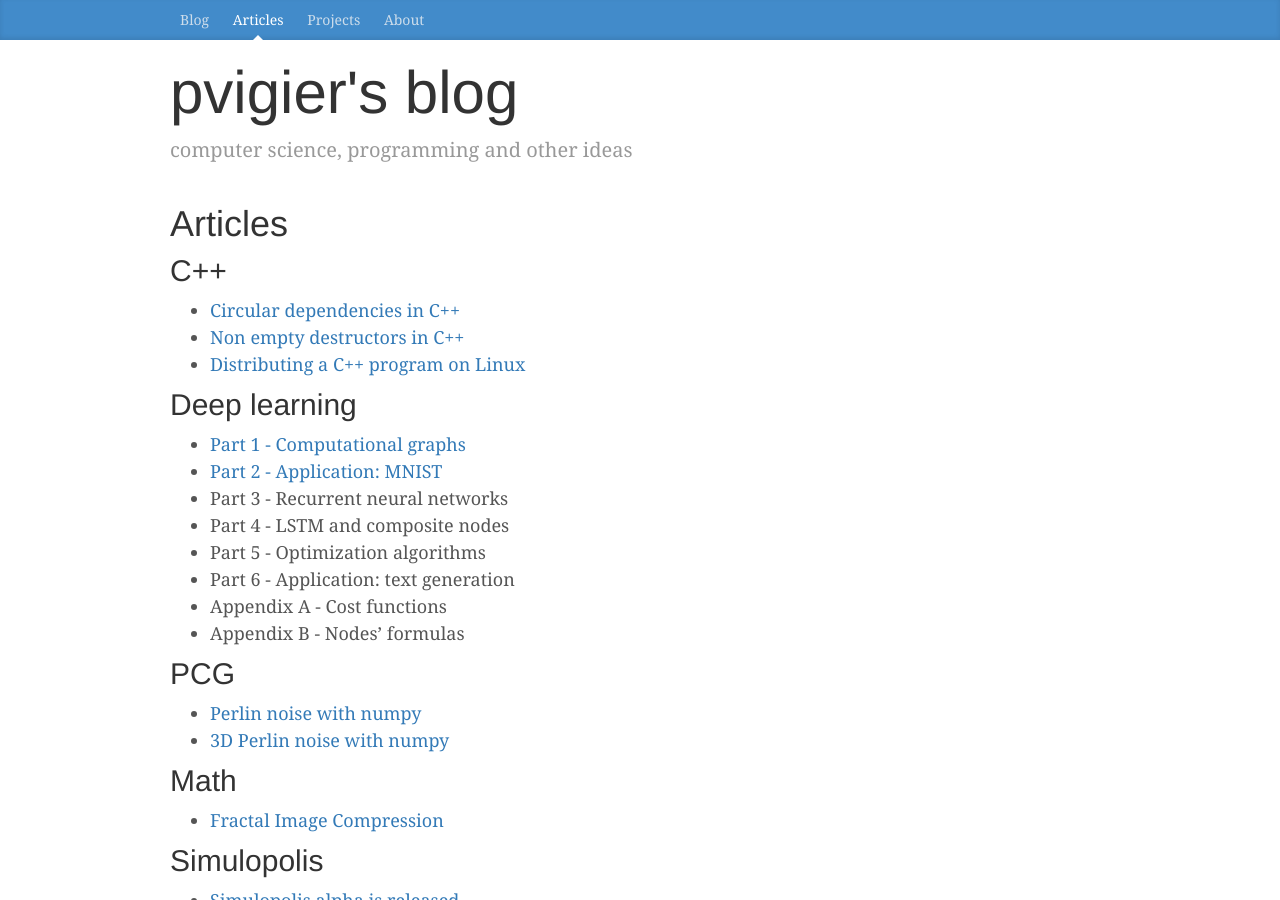
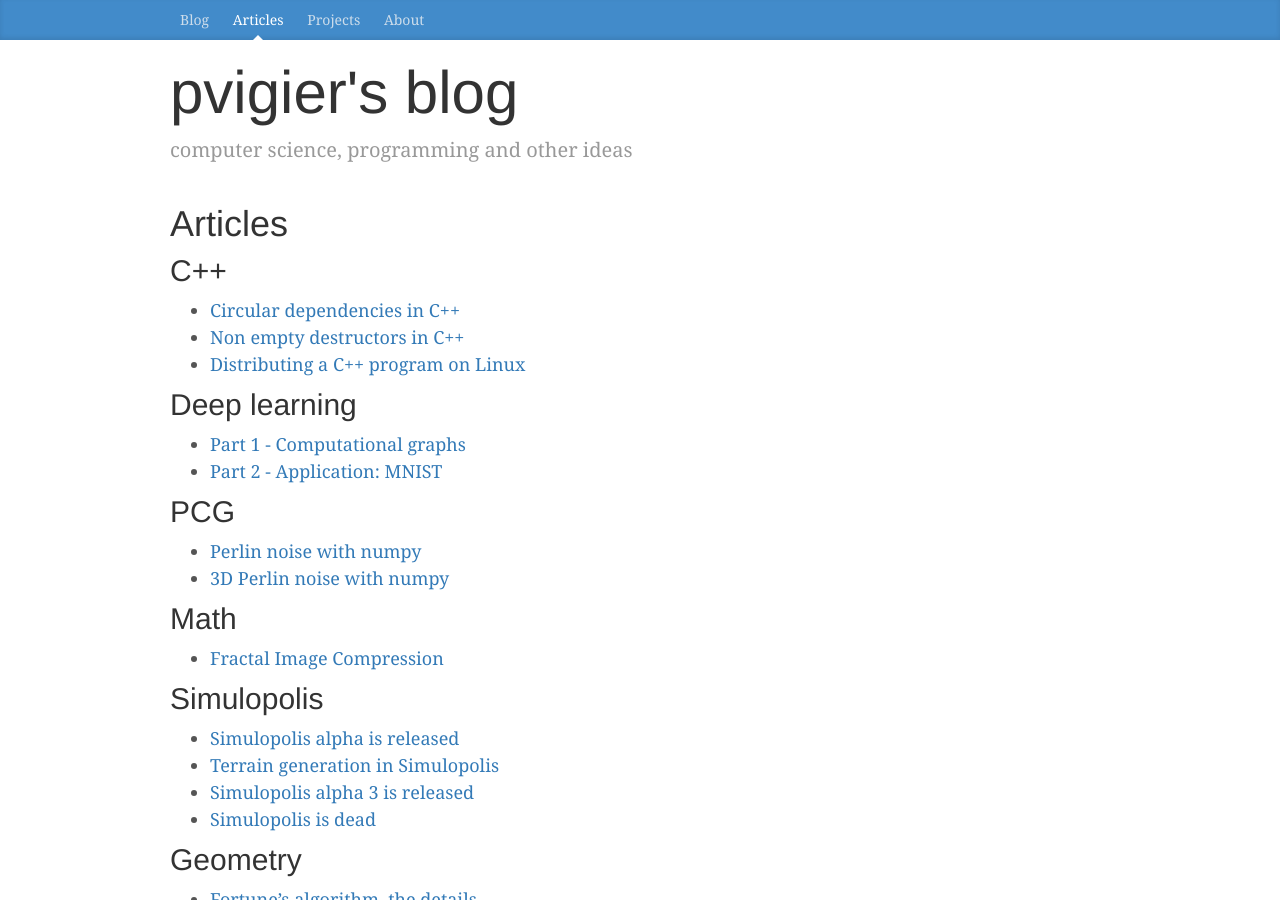
Before and after one commit to pvigier/pvigier.github.io-jekyll, a Jekyll site: the page built from articles/index.md, in a window 1280 px wide and 900 px high. Built offline with Jekyll 4.4.1, drawn with Linux system fonts in a browser that asks for light colours.

Commit message:
Remove the titles of articles I have never written

```diff
--- a/articles/index.md
+++ b/articles/index.md
@@ -15,12 +15,6 @@ tab: articles
 
 * [Part 1 - Computational graphs]({{ site.baseurl }}{% post_url 2017-07-21-pychain-part1-computational-graphs %})
 * [Part 2 - Application: MNIST]({{ site.baseurl }}{% post_url 2017-08-13-pychain-part2-mnist %})
-* Part 3 - Recurrent neural networks
-* Part 4 - LSTM and composite nodes
-* Part 5 - Optimization algorithms
-* Part 6 - Application: text generation
-* Appendix A - Cost functions
-* Appendix B - Nodes' formulas
 
 ## PCG
 
```
